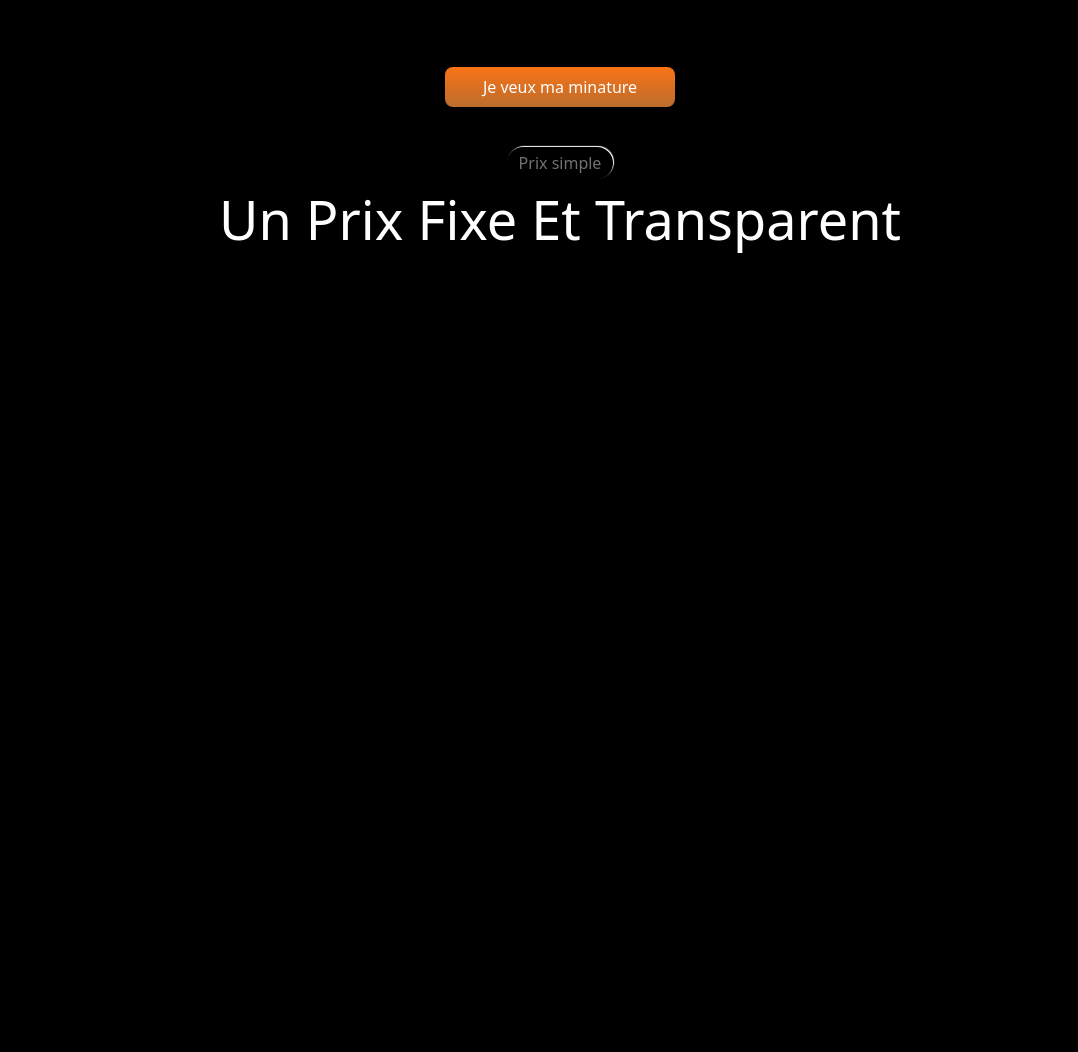
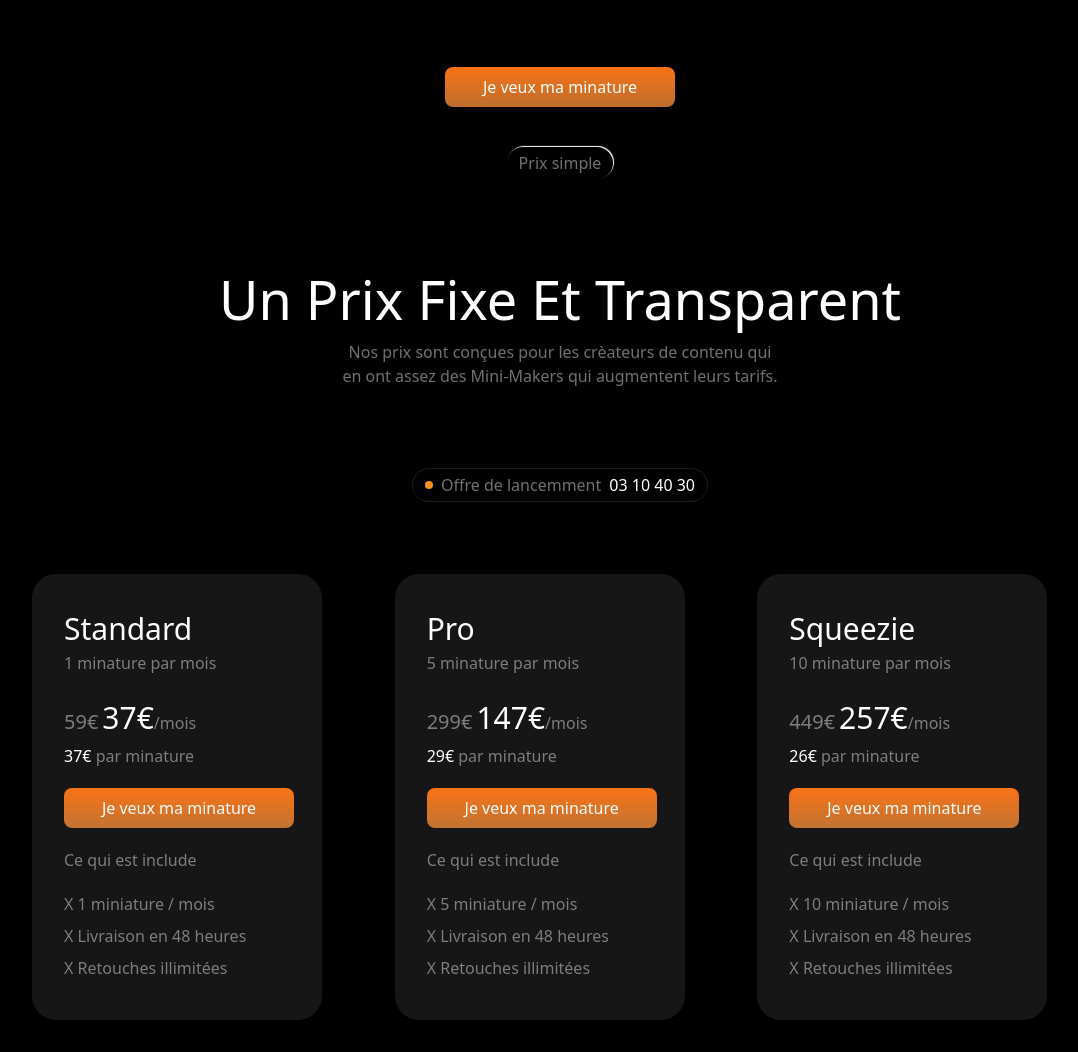
Before and after one commit to Djanfarouhanif/LandingCraft, a website: page page1/index.html in a window 1280 px wide. Shown: the part 2345-3397 px from the top of the page, without its empty margins (80-1158 px from the left). Before the commit the page ends 2645 px from the top, so only its background shows below. Drawn offline with Linux system fonts and the light colour scheme.

Commit message:
page de tarif

```diff
--- a/page1/index.html
+++ b/page1/index.html
@@ -59,6 +59,15 @@
       background-size: 40px 40px;
       position: relative;
 
+    }
+
+    .item-img::after{
+      content: '';
+      position: absolute;
+      width: 100%;
+      height: 100%;
+      z-index: 2;
+      box-shadow:inset 0px 0px 100px 50px ;
     }
 
 
@@ -232,15 +241,81 @@
 
               <!-- text -->
               <div class="p-1 text-nav-color shadow-sb rounded-3xl px-3 flex justify-center items-center"><p>Prix simple</p></div>
-             <div class="pt-10">
+
+
+             <div class="py-20">
 
                 <div class="text-text text-[54px]"><h1>Un Prix Fixe Et Transparent</h1></div>
 
+                <div class="text-nav-color">
+                  <p class="text-center">Nos prix sont conçues pour les crèateurs de contenu qui</p>
+                  <p class="text-center">  en ont assez des Mini-Makers qui augmentent leurs tarifs.</p>
+                </div>
               </div>
 
+              <div class="flex items-center gap-2 bg-black/75 border border-white/10 p-1 px-3 rounded-3xl">
+                <div class="w-2 h-2 bg-button rounded-full"></div>
+                <div class="text-nav-color flex gap-2"><span>Offre de lancemment </span> <span class="text-text">03 10 40 30</span></div>
+              </div>
           </div>
-          <!--  -->
-          <div></div>
+          <!--6666  -->
+          <div class="min-w-min-screen ">
+                <div class="grid-cols-3 grid gap-8 p-8">
+                  <!-- items 1 -->
+                  <div class="bg-[#161616] p-8 rounded-3xl  w-[290px]">
+                    <h1 class="text-text text-[30px]">Standard</h1>
+
+                    <p class="text-nav-color pb-4">1 minature par mois</p>
+
+                    <h1 class="text-nav-color py-1"> <span class="text-text text-[30px] "><span class="text-nav-color pr-1 text-xl text-center">59€</span>37€</span>/mois </h1>
+                    <h1 class="text-nav-color "><span class="text-text">37€ </span>par minature</h1>
+                    <div class="py-5"> <button class="w-[230px] text-text bg-gradient-to-b from-orange-500 to-orange-400/75 to-99% p-2 rounded-lg ">Je veux ma minature</button></div>
+
+                    <p class="text-nav-color pb-5">Ce qui est include</p>
+                    <div class="text-nav-color pb-2"><span>X</span> <span>1 miniature / mois</span></div>
+                    <div class="text-nav-color pb-2"><span>X</span> <span>Livraison en 48 heures</span></div>
+                    <div class="text-nav-color pb-2"><span>X</span> <span>Retouches illimitées</span></div>
+                  </div>
+
+                   <!-- items 2 -->
+                   <div class="bg-[#161616] p-8 rounded-3xl  w-[290px]">
+                    <h1 class="text-text text-[30px]">Pro</h1>
+
+                    <p class="text-nav-color pb-4">5 minature par mois</p>
+
+                    <h1 class="text-nav-color py-1"> <span class="text-text text-[30px] "><span class="text-nav-color pr-1 text-xl text-center">299€</span>147€</span>/mois </h1>
+                    <h1 class="text-nav-color "><span class="text-text">29€ </span>par minature</h1>
+                    <div class="py-5"> <button class="w-[230px] text-text bg-gradient-to-b from-orange-500 to-orange-400/75 to-99% p-2 rounded-lg ">Je veux ma minature</button></div>
+
+                    <p class="text-nav-color pb-5">Ce qui est include</p>
+                    <div class="text-nav-color pb-2"><span>X</span> <span>5 miniature / mois</span></div>
+                    <div class="text-nav-color pb-2"><span>X</span> <span>Livraison en 48 heures</span></div>
+                    <div class="text-nav-color pb-2"><span>X</span> <span>Retouches illimitées</span></div>
+                  </div>
+
+                   <!-- items 3 -->
+                   <div class="bg-[#161616] p-8 rounded-3xl  w-[290px]">
+                    <h1 class="text-text text-[30px]">Squeezie</h1>
+
+                    <p class="text-nav-color pb-4">10 minature par mois</p>
+
+                    <h1 class="text-nav-color py-1"> <span class="text-text text-[30px] "><span class="text-nav-color pr-1 text-xl text-center">449€</span>257€</span>/mois </h1>
+                    <h1 class="text-nav-color "><span class="text-text">26€ </span>par minature</h1>
+                    <div class="py-5"> <button class="w-[230px] text-text bg-gradient-to-b from-orange-500 to-orange-400/75 to-99% p-2 rounded-lg ">Je veux ma minature</button></div>
+
+                    <p class="text-nav-color pb-5">Ce qui est include</p>
+                    <div class="text-nav-color pb-2"><span>X</span> <span>10 miniature / mois</span></div>
+                    <div class="text-nav-color pb-2"><span>X</span> <span>Livraison en 48 heures</span></div>
+                    <div class="text-nav-color pb-2"><span>X</span> <span>Retouches illimitées</span></div>
+                  </div>
+
+
+
+
+                </div>
+          </div>
+          <!-- ---777777777------- -->
+           <div></div>
     </div>
   </body>
 </html>
```
Also changed, not shown: src/output.css.
